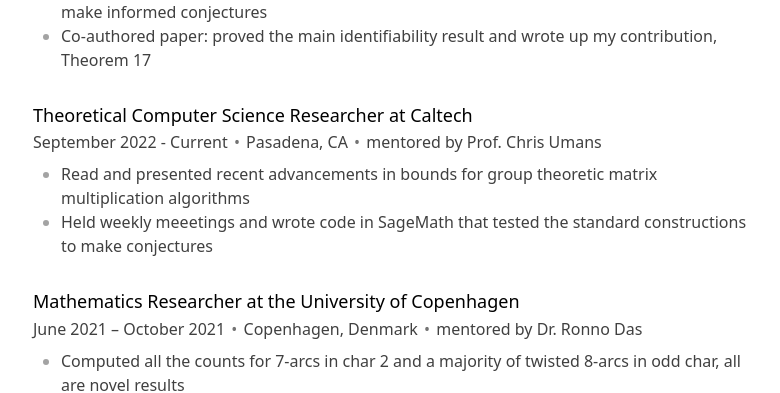
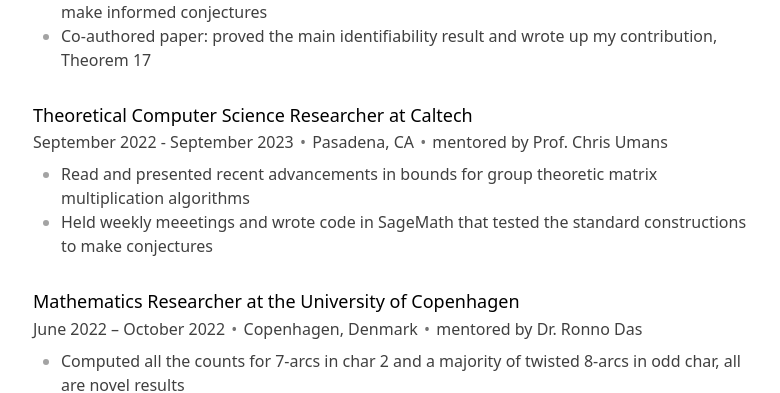
Before and after one commit to andreistaicu1/andreistaicu1.github.io, a SvelteKit app: page /resume in a window 1280 px wide. Shown: the part 1067-1460 px from the top of the page, without its empty margins (247-1027 px from the left). Built offline with nearby package versions, Linux system fonts and the light colour scheme.

Commit message:
resume typo

```diff
--- a/src/routes/resume/+page.svelte
+++ b/src/routes/resume/+page.svelte
@@ -72,7 +72,7 @@
   <Workplace
     title="Theoretical Computer Science Researcher"
     company="Caltech"
-    dates="September 2022 - Current"
+    dates="September 2022 - September 2023"
     location="Pasadena, CA"
     prof="mentored by Prof. Chris Umans"
   >
@@ -87,7 +87,7 @@
   <Workplace
     title="Mathematics Researcher"
     company="the University of Copenhagen"
-    dates="June 2021 – October 2021"
+    dates="June 2022 – October 2022"
     location="Copenhagen, Denmark"
     prof="mentored by Dr. Ronno Das"
   >
```
